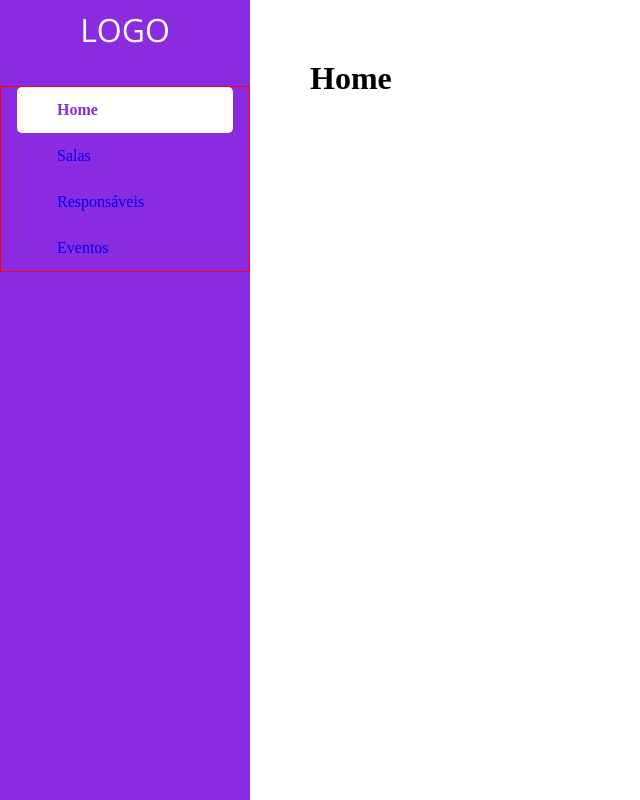
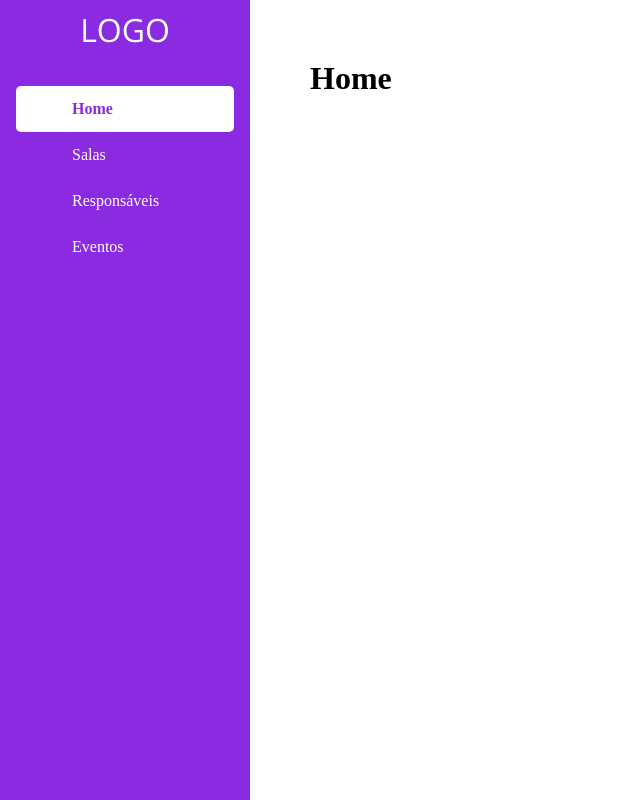
Before and after one commit to eduardorochadev/gest-o-de-salas, a React (Vite) app: page / in a window 1280 px wide. Shown: the whole page, without its empty margins (0-640 px from the left). Built offline with nearby package versions, Linux system fonts and the light colour scheme; some icons are missing.

Commit message:
style modificatiom on header, button, font, position.

```diff
--- a/src/Components/Header/index.jsx
+++ b/src/Components/Header/index.jsx
@@ -1,6 +1,7 @@
 import { HeaderContainer, HeaderLogo, HeaderNav } from "./stylus";
 import 'boxicons'
 import { useLocation} from "react-router-dom";
+
 
 const Header = () => {
 
--- a/src/Components/Header/stylus.js
+++ b/src/Components/Header/stylus.js
@@ -17,14 +17,23 @@ export const HeaderLogo = styled.div`
 `;
 
 export const HeaderNav = styled.nav`
-        border: 1px solid red;
         margin-top: 26px;
         padding: 0 16px;
         & li a{
-            display: block;
+            display: flex;
+            align-itens: center;
+            gap: 16px;
             line-height: 46px;
+            color: white;
             border-radius: 5px;
             padding: 0 16px;
+            transition-duration: 300ms;
+        }
+        & li a:hover{
+                background-color: #00000015;
+        }
+        & li a box-icon{
+                height: 46px;
         }
         & li a.active{
             background-color: white;
--- a/src/Pages/Salas/index.jsx
+++ b/src/Pages/Salas/index.jsx
@@ -69,10 +69,14 @@ const Salas = () => {
     width: 40px;
     height: 40px;
     text-align: center;
+    align-itens: center;
     background-color: blueviolet;
     border-radius: 25px;
+    padding: 9px;
     color: white;
     cursor: pointer;
+    font-family: 'Open Sans', sans-serif;
+    font-weight: bold;
  `;
 
 export default Salas;
```
Also changed, not shown: src/layouts/Dashboard/index.jsx (indentation only).
